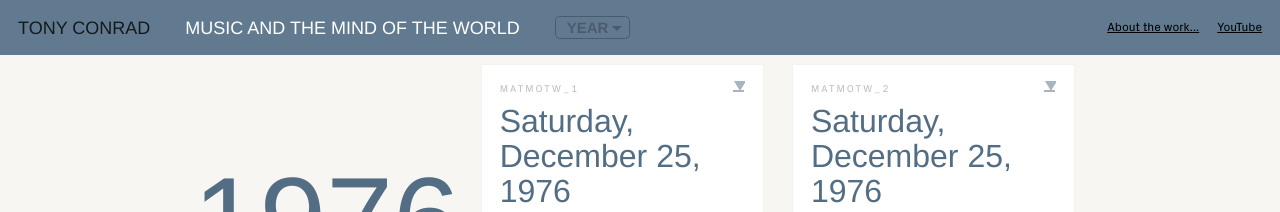
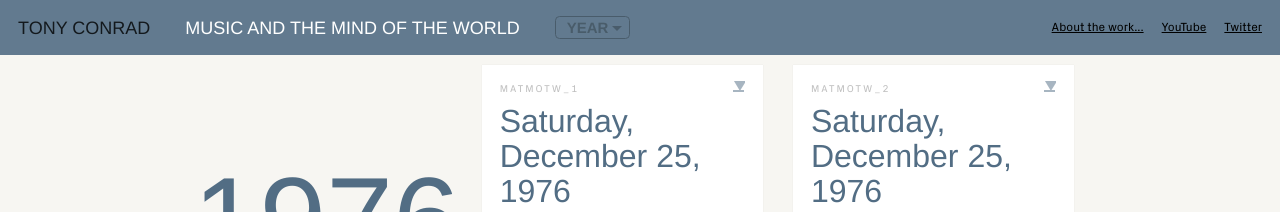
Before and after one commit to coryarcangel/music-and-the-mind-of-the-world, a Jekyll site: the page built from index.html, in a window 1280 px wide. Shown: the top 212 px of the page. Built offline with Jekyll 4.4.1, drawn with Linux system fonts in a browser that asks for light colours; nearby versions of some CDN libraries; some web fonts are replaced.

Commit message:
Added Twitter to header

```diff
--- a/_layouts/default.html
+++ b/_layouts/default.html
@@ -66,6 +66,9 @@
            <a class="nav-item nav-link" href="#about">About the work...</a>
            {% if page.youtube %}
            <a class="nav-item nav-link" href="{{ page.youtube }}" target="_blank">YouTube</a>
+           {% endif %}
+           {% if page.twitter %}
+           <a class="nav-item nav-link" href="{{ page.twitter }}" target="_blank">Twitter</a>
            {% endif %}
          </div>
         </nav>
```
